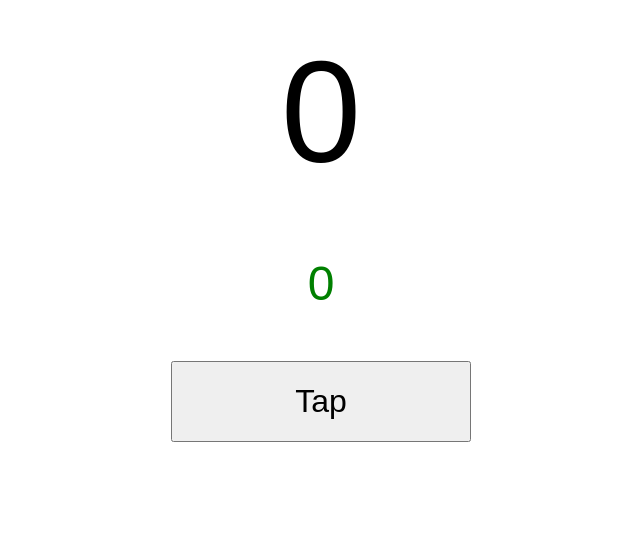
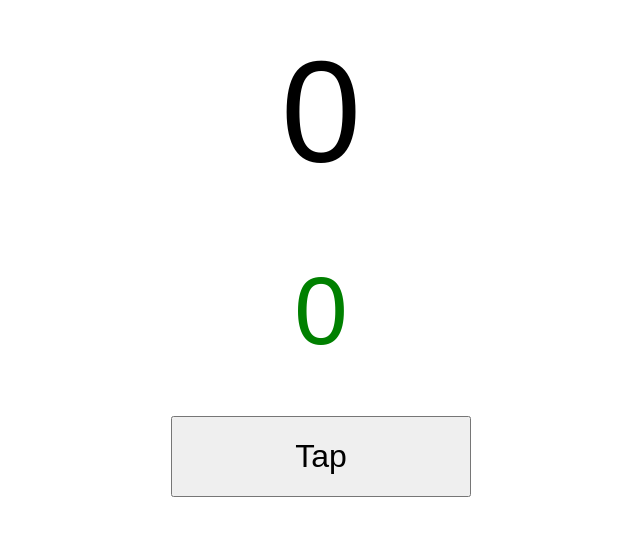
Before and after one commit to nhatkent333/ads333, a plain HTML site: page 999.html in a window 1280 px wide. Shown: the whole page, without its empty margins (319-959 px from the left). Drawn offline with Linux system fonts and the light colour scheme.

Commit message:
Update 999.html

```diff
--- a/999.html
+++ b/999.html
@@ -31,7 +31,7 @@
 </head>
 <body>
   <div class="counter" id="mainCounter" style="font-size:9em;">0</div></br>
-    <div class="counter" id="nineCounter" style="font-size:3em; color:green">0</div></br>
+    <div class="counter" id="nineCounter" style="font-size:6em; color:green">0</div></br>
 <button class="tap-button" onclick="incrementCounter()">Tap</button>
 
     <script>
```
